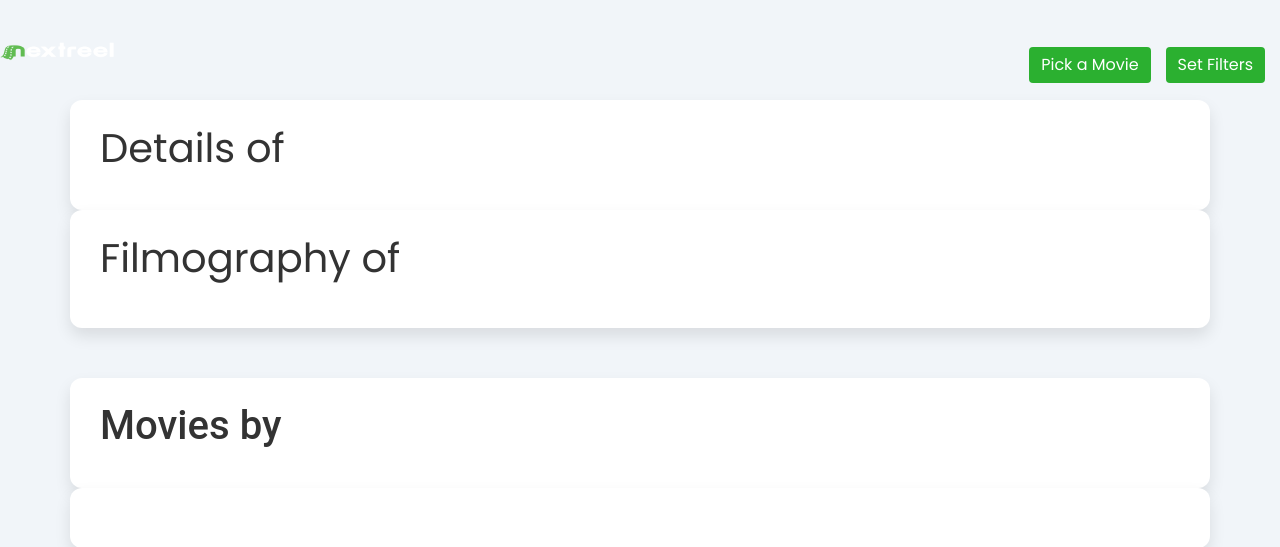
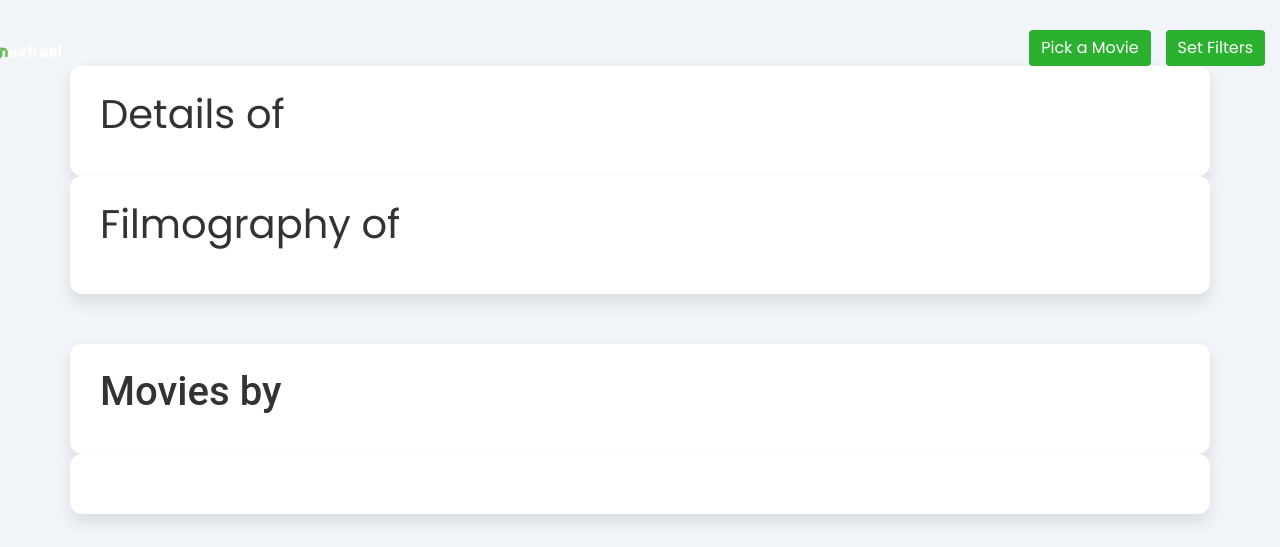
Before and after one commit to bharm16/nextreel-lite, a Python web app: template templates/actor_movies.html in a window 1280 px wide. Shown: the top 547 px of the page. Run offline with Jinja, Linux system fonts and the light colour scheme; the template is opened without the code that fills it, so the values that code supplies are empty.

Commit message:
updated navbar.css

```diff
--- a/static/styles/navbar.css
+++ b/static/styles/navbar.css
@@ -1,14 +1,10 @@
-
-
-
-
 /* Custom button styles */
 .btn-custom {
     background-color: #2bb030 !important;
     color: #ffffff !important;
     border: none;
-            margin-right: 15px;
-            margin-top: 30px;
+    margin-right: 0.9375em; /* 15px / 16px */
+    margin-top: 1.875em;    /* 30px / 16px */
 }
 
 /* Hover effect for custom buttons */
@@ -22,51 +18,38 @@
 .btn-logo {
     background: transparent !important;
     border: none !important;
-        max-width: 200px;  /* Adjust as needed */
-        max-height: 100px;  /* Adjust as needed */
+    max-width: 12.5em; /* 200px / 16px */
+    max-height: 12.5vh; /* 100px approximation to vh */
     overflow: visible;
     display: flex;
-        text-align: center;  /* Center image horizontally */
-        line-height: 100px;  /* Adjust to match height for vertical centering */
-        position: relative;  /* Ensure proper stacking context */
-        /*vertical-align: top;*/
-
+    text-align: center;
+    line-height: 6.25vh; /* 100px / 16px approximation to vh */
+    position: relative;
 }
 
 /* Styling for the logo image */
 .navbar img {
-        max-height: 150px;  /* Adjust as needed */
-        max-width: 150px;  /* Adjust as needed */
-        /*display: inline;  !* Ensure image is block-level *!*/
-        /*margin-top: -25px;*/
+    max-height: 9.375vh; /* 150px approximation to vh */
+    max-width: 9.375em; /* 150px / 16px */
+}
 
-
-
-    }
 /* Custom navbar styles */
 .navbar {
     position: sticky;
     z-index: 1000;
-
-            max-height: 100px;
-
-            color: #343a40;  /* dark text color */
-            /*margin-top:-15px;*/
+    max-height: 6.25vh; /* 100px approximation to vh */
+    color: #343a40;
     background-color: #02243f;
     display: inline;
     align-items: center;
     justify-content: space-between;
     flex-grow: 1;
-
-                        margin-top: -30px;
-
+    margin-top: -1.875vh; /* 30px approximation to vh */
 }
-
-
 
 /* Style for nav links */
 .navbar a {
-            color: #343a40;  /* dark text color */
+    color: #343a40;
 }
 
 .all-navbar-buttons-wrapper {
@@ -74,25 +57,15 @@
     display: flex;
     justify-content: space-between;
     align-items: center;
-
-
-
 }
 
 /* Wrapper for logo button */
 .logo-wrapper {
-
-            /*vertical-align: top;*/
-            /*align-content: baseline;*/
-            max-height: 100px;
-            margin-left: -30px;
-
-
+    max-height: 6.25vh; /* 100px approximation to vh */
+    margin-left: -1.875em; /* 30px / 16px */
 }
 
 /* Wrapper for right-side buttons */
 .button-wrapper {
     display: flex;
-
-
 }
```
Lines whose indentation alone changed are shown as unchanged.
